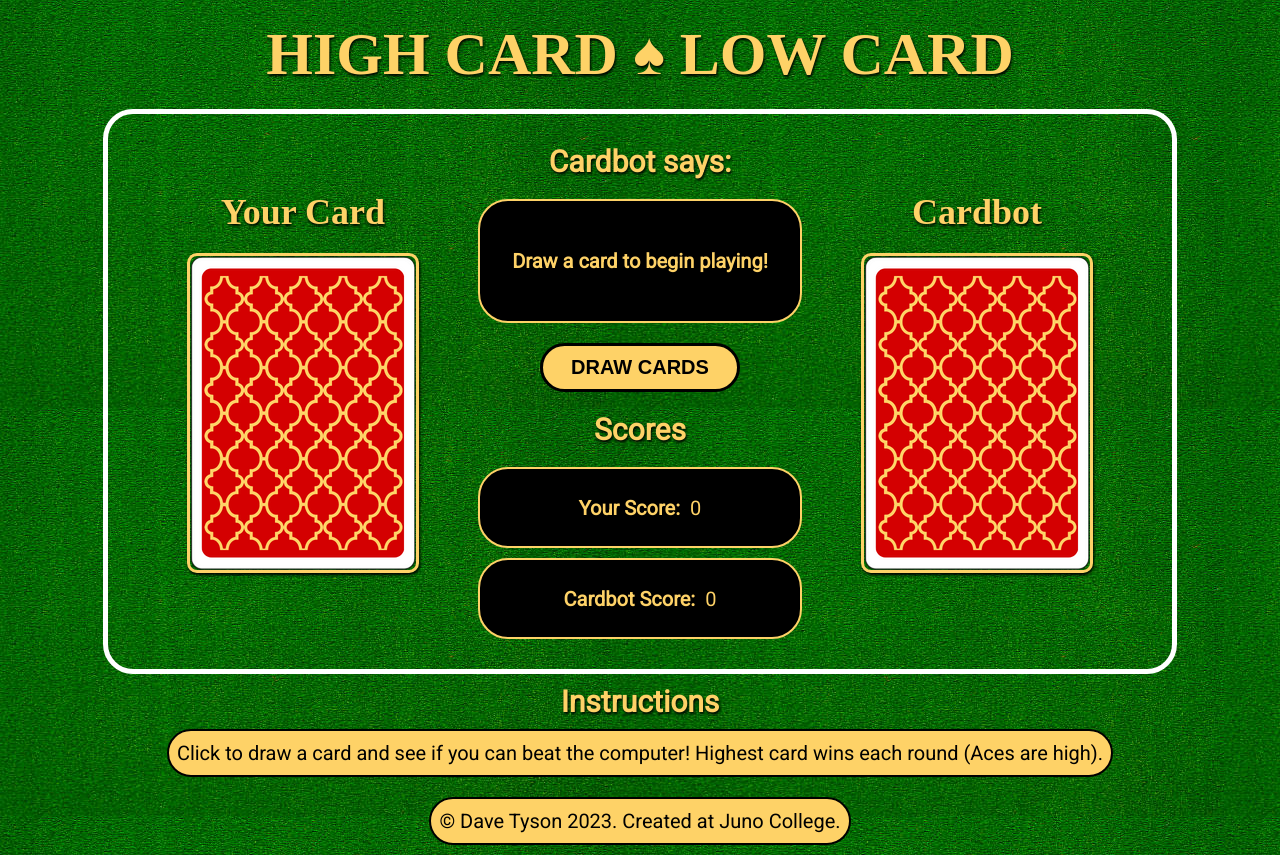
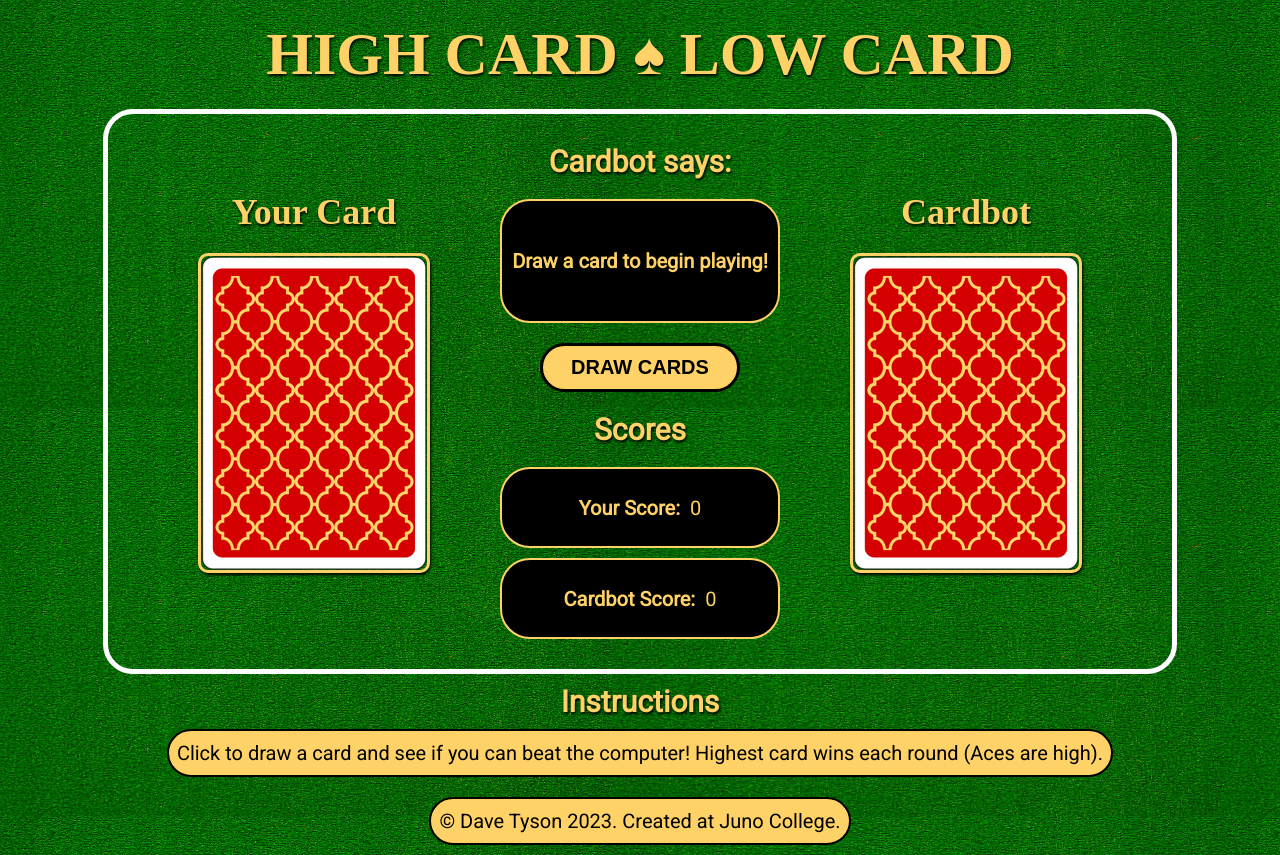
Before and after one commit to davetyson/daveTysonProject3, a React (Create React App) app: page / in a window 1280 px wide. Built offline with nearby package versions, Linux system fonts and the light colour scheme; no server answers; a web font is replaced by a local one.

Commit message:
removed a weird min width css on the computer msg

```diff
--- a/src/index.css
+++ b/src/index.css
@@ -123,7 +123,7 @@ h3 {
   border: 2px solid #FED267;
   border-radius: 30px;
   min-height: 100px;
-  min-width: 150px;
+  min-width: 130px;
   height: 60%;
   margin: 10px 0 auto 0;
   padding: 10px;
@@ -159,7 +159,6 @@ h3 {
   font-weight: 700;
   text-shadow: none;
   height: fit-content;
-  min-width: 300px;
 }
 
 /* Instructions & footer styles */
```
